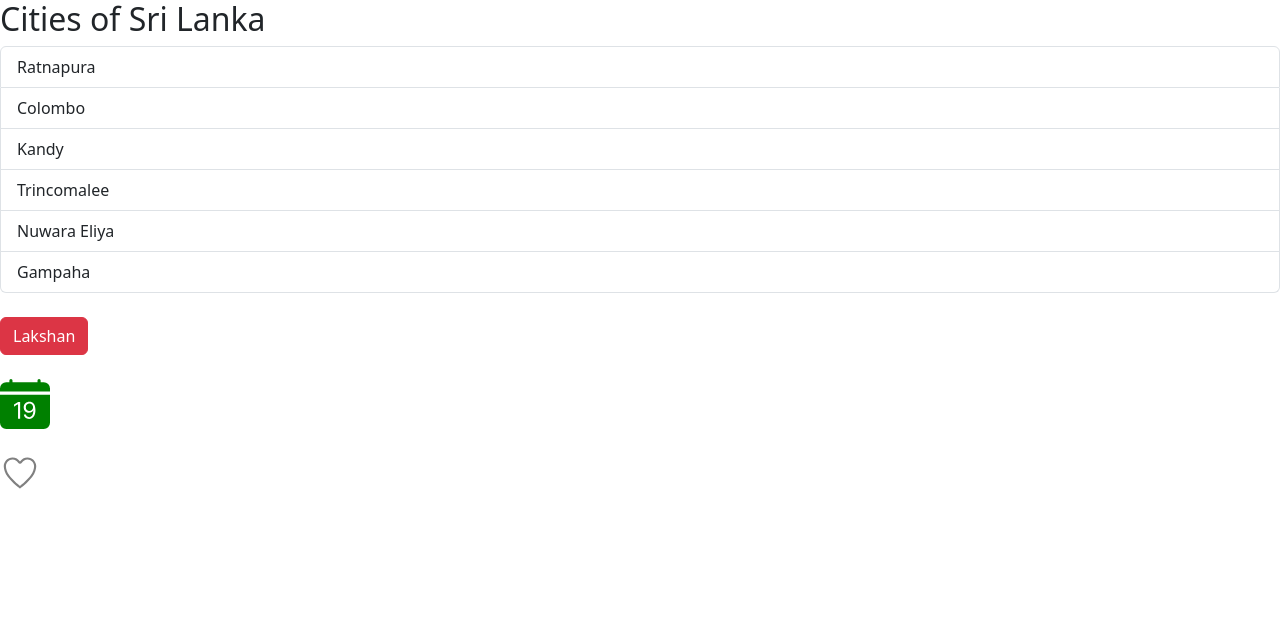
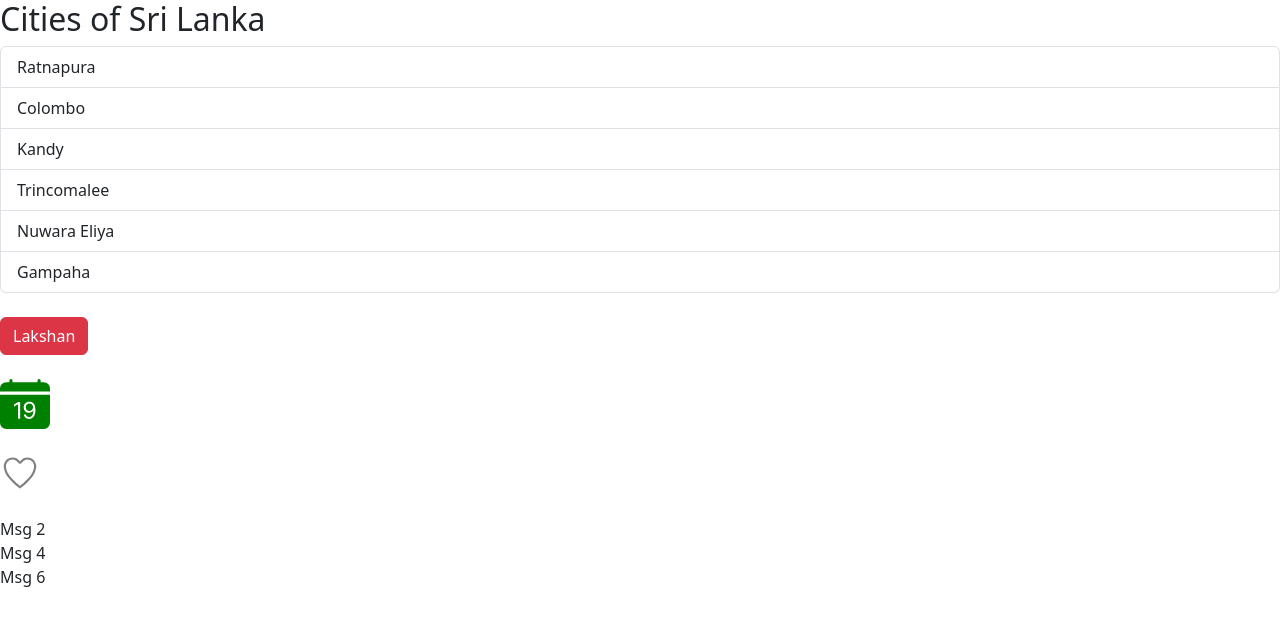
Before and after one commit to LakshX0/react-dev, a React (Vite) app in the folder react-18-mosh/: page / in a window 1280 px wide. Shown: the top 626 px of the page. Built offline with nearby package versions, Linux system fonts and the light colour scheme.

Commit message:
tested react StrictMode

```diff
--- a/react-18-mosh/src/App.tsx
+++ b/react-18-mosh/src/App.tsx
@@ -4,6 +4,7 @@ import ListGroup from "./assets/components/ListGroup";
 import Button from "./Button";
 import { BsFillCalendarDateFill } from "react-icons/bs";
 import Like from "./assets/components/Like";
+import Msg from "./assets/components/Msg";
 
 function App() {
   const [alertVisible, setAlertVisible] = useState(false);
@@ -41,6 +42,11 @@ function App() {
       <br />
       <br />
       <Like />
+      <br />
+      <br />
+      <Msg />
+      <Msg />
+      <Msg />
     </div>
   );
 }
--- /dev/null
+++ b/react-18-mosh/src/assets/components/Msg.tsx
@@ -0,0 +1,9 @@
+let count = 0;
+const Msg = () => {
+  count++;
+  console.log("click", count);
+
+  return <div>Msg {count}</div>;
+};
+
+export default Msg;
```
